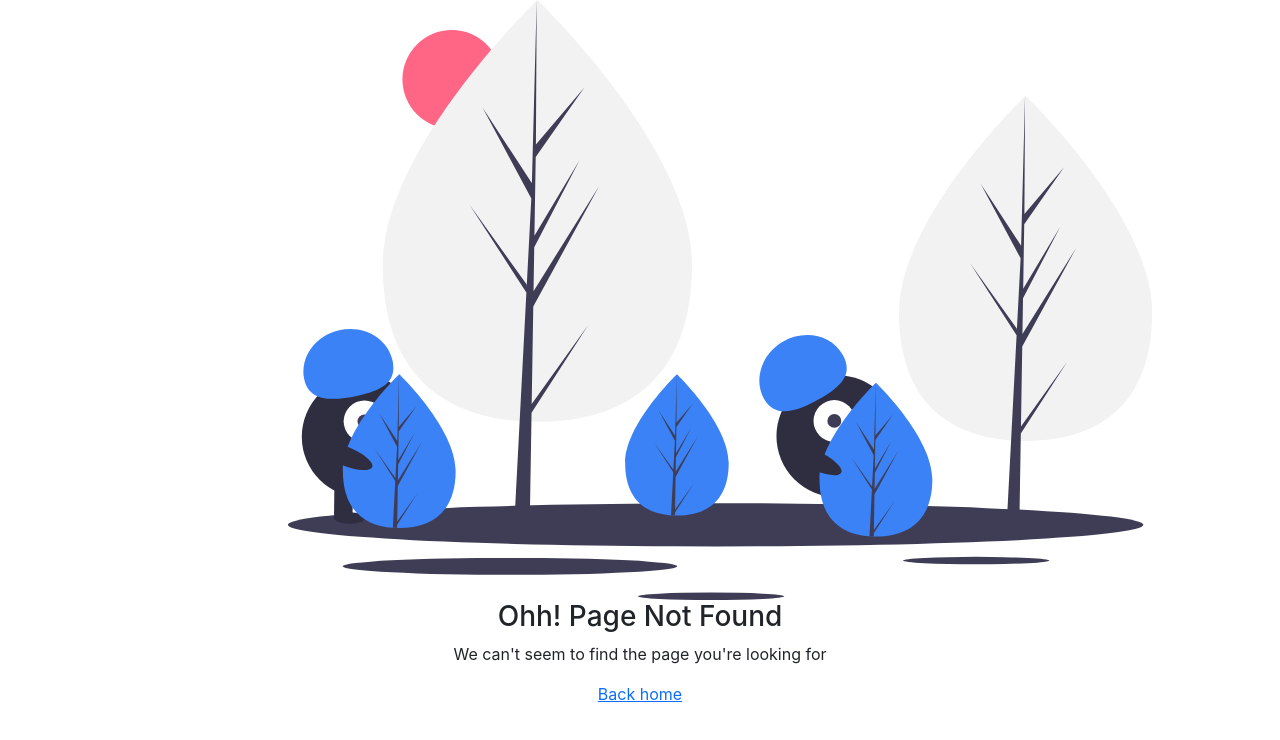
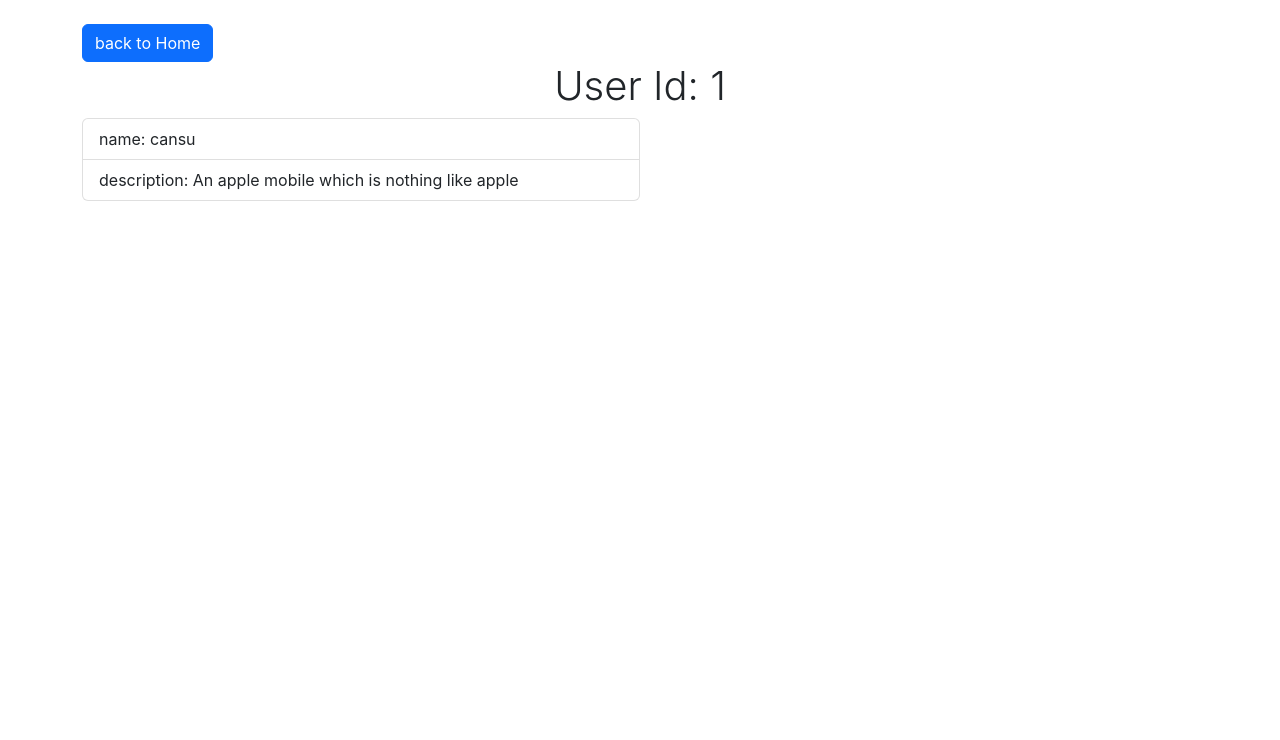
Before and after one commit to Cansualtun/TechnoShop, a React (Create React App) app in the folder sandbox/: page /product/1 in a window 1280 px wide. Before the commit this address had no page. Shown: the top 740 px of the page. Built offline with nearby package versions, Linux system fonts and the light colour scheme; data requests are answered from the project's data file.

Commit message:
detailpagefinish

```diff
--- a/sandbox/db.json
+++ b/sandbox/db.json
@@ -18,10 +18,6 @@
         "https://dummyjson.com/image/i/products/1/4.jpg",
         "https://dummyjson.com/image/i/products/1/thumbnail.jpg"
       ]
-    },
-    {
-      "() ": "> {\n  return /*#__PURE__*/(0,react_jsx_dev_runtime__WEBPACK_IMPORTED_MODULE_3__.jsxDEV)(\"div\", {\n    children: [/*#__PURE__*/(0,react_jsx_dev_runtime__WEBPACK_IMPORTED_MODULE_3__.jsxDEV)(_components_Navbar__WEBPACK_IMPORTED_MODULE_1__[\"default\"], {}, void 0, false, {\n      fileName: _jsxFileName,\n      lineNumber: 8,\n      columnNumber: 7\n    }, undefined), /*#__PURE__*/(0,react_jsx_dev_runtime__WEBPACK_IMPORTED_MODULE_3__.jsxDEV)(_components_Footer__WEBPACK_IMPORTED_MODULE_2__[\"default\"], {}, void 0, false, {\n      fileName: _jsxFileName,\n      lineNumber: 9,\n      columnNumber: 7\n    }, undefined)]\n  }, void 0, true, {\n    fileName: _jsxFileName,\n    lineNumber: 7,\n    columnNumber: 5\n  }, undefined);\n}",
-      "id": 2
     },
     {
       "id": 3,
--- a/sandbox/src/App.js
+++ b/sandbox/src/App.js
@@ -8,6 +8,7 @@ import Products from "./Pages/Products/Products";
 import Services from "./Pages/Services/Services";
 import AddProduct from "./components/Products/AddProduct";
 import EditProduct from "./components/Products/EditProduct";
+import Product from "./components/Products/Product";
 import Error from "./Pages/Error/Error";
 
 function App() {
@@ -22,6 +23,7 @@ function App() {
         <Route path="/Services" element={<Services />} />
         <Route path="/product/add" element={<AddProduct />} />
         <Route path="/product/edit/:id" element={<EditProduct />} />
+        <Route path="/product/:id" element={<Product />} />
         <Route path="/*" element={<Error />} />
       </Routes>
     </>
--- a/sandbox/src/Pages/Home/Home.js
+++ b/sandbox/src/Pages/Home/Home.js
@@ -38,6 +38,13 @@ const Home = () => {
                 <Link to="/" className="btn btn-danger" class="btn btn-danger">
                   Delete
                 </Link>
+                <Link
+                  to={`/product/${product.id}`}
+                  className="btn btn-success"
+                  class="btn btn-danger"
+                >
+                  Detail
+                </Link>
               </div>
             </div>
           </div>
--- /dev/null
+++ b/sandbox/src/components/Products/Product.js
@@ -0,0 +1,31 @@
+import React, { useState, useEffect } from "react";
+import { Link, useParams } from "react-router-dom";
+import axios from "axios";
+const Product = () => {
+  const [product, setProduct] = useState({
+    title: "",
+    description: "",
+  });
+  const { id } = useParams();
+  useEffect(() => {
+    loadProduct();
+  }, []);
+  const loadProduct = async () => {
+    const res = await axios.get(`http://localhost:3001/products/${id}`);
+    setProduct(res.data);
+  };
+  return (
+    <div className="container py-4">
+      <Link className="btn btn-primary" to="/">
+        back to Home
+      </Link>
+      <h1 className="display-4">User Id: {id}</h1>
+      <ul className="list-group w-50">
+        <li className="list-group-item">name: {product.title}</li>
+        <li className="list-group-item">description: {product.description}</li>
+      </ul>
+    </div>
+  );
+};
+
+export default Product;
```
